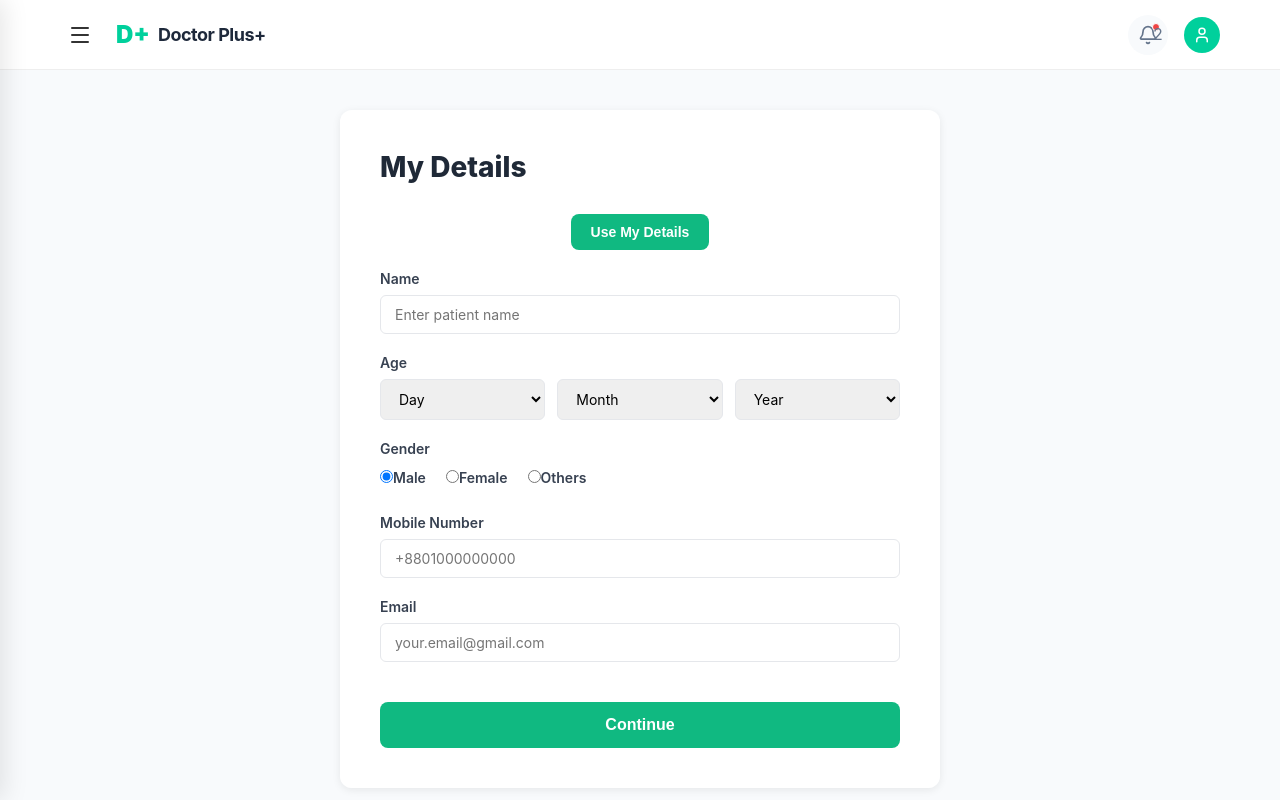
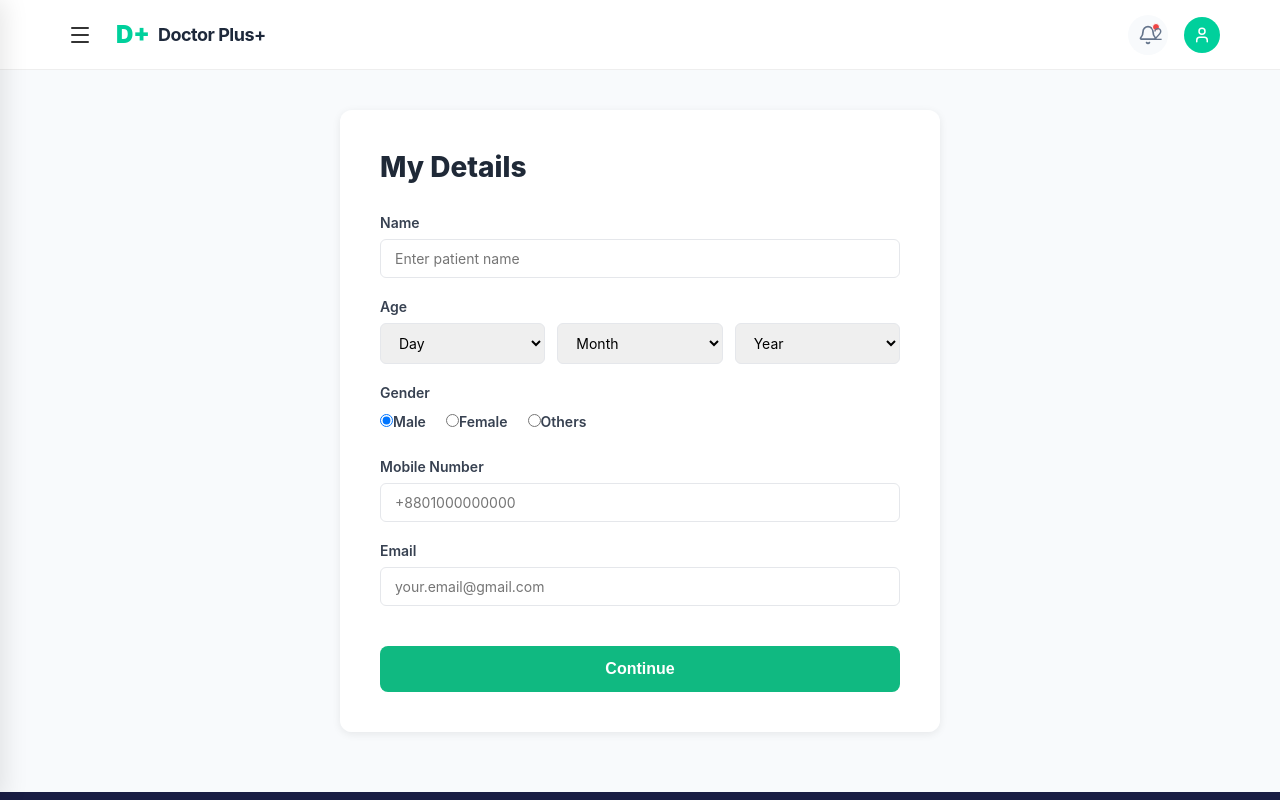
Before and after one commit to koushikjewargi/doctorcare-deploy, a React (Create React App) app in the folder frontend/: page /patient in a window 1280 px wide. Shown: the top 800 px of the page. Built offline with nearby package versions, Linux system fonts and the light colour scheme.

Commit message:
updated project files

```diff
--- a/frontend/src/Frontend/Containers/MedicalRecords.js
+++ b/frontend/src/Frontend/Containers/MedicalRecords.js
@@ -15,7 +15,7 @@ const MedicalRecords = () => {
 
   return (
     <div style={styles.container}>
-      <h2 style={styles.title}>Medical Records</h2>
+      <h2 style={styles.title}>My Details</h2>
       <div style={styles.list}>
         {records.map(rec => (
           <div key={rec.id} style={styles.recordCard}>
@@ -23,7 +23,7 @@ const MedicalRecords = () => {
               <h4 style={styles.date}>{rec.date}</h4>
               <p style={styles.docName}>{rec.doctor} • {rec.type}</p>
             </div>
-            <button style={styles.downloadBtn}>📄 Download PDF</button>
+            <button style={styles.downloadBtn} onClick={() => alert('Download PDF functionality coming soon')}>📄 Download PDF</button>
           </div>
         ))}
       </div>
--- a/frontend/src/Frontend/Containers/PatientDetailsPage.js
+++ b/frontend/src/Frontend/Containers/PatientDetailsPage.js
@@ -13,7 +13,6 @@ export default function PatientDetailsPage() {
     email: ''
   });
   const [errors, setErrors] = useState({});
-  const [useMyDetails, setUseMyDetails] = useState(false);
 
   const handleChange = (e) => {
     const { id, value, type, name } = e.target;
@@ -39,23 +38,6 @@ export default function PatientDetailsPage() {
     return Object.keys(newErrors).length === 0;
   };
 
-  const loadMyDetails = () => {
-    const savedDetails = localStorage.getItem('myPatientDetails');
-    if (savedDetails) {
-      const details = JSON.parse(savedDetails);
-      const [day, month, year] = details.dob ? details.dob.split('-') : ['', '', ''];
-      setFormData({
-        name: details.name || '',
-        day: day || '',
-        month: month || '',
-        year: year || '',
-        gender: details.gender || 'Male',
-        mobileNumber: details.mobileNumber || '',
-        email: details.email || ''
-      });
-      setUseMyDetails(true);
-    }
-  };
 
   const handleContinue = () => {
     if (validateForm()) {
@@ -66,10 +48,6 @@ export default function PatientDetailsPage() {
       };
       localStorage.setItem('patientDetails', JSON.stringify(patientData));
 
-      // If using my details, update the saved details
-      if (useMyDetails) {
-        localStorage.setItem('myPatientDetails', JSON.stringify(patientData));
-      }
 
       navigate('/payment');
     }
@@ -80,16 +58,6 @@ export default function PatientDetailsPage() {
       <div className="patient-form">
         <h2>My Details</h2>
 
-        <div style={{ marginBottom: '20px', textAlign: 'center' }}>
-          <button
-            className="btn-book"
-            onClick={loadMyDetails}
-            style={{ background: '#10b981', color: '#fff', border: 'none', padding: '10px 20px', borderRadius: '8px' }}
-          >
-            Use My Details
-          </button>
-          {useMyDetails && <p style={{ marginTop: '10px', color: '#10b981', fontSize: '14px' }}>Using your saved details</p>}
-        </div>
 
         <div className="form-group">
           <label>Name</label>
```
Also changed, not shown: frontend/src/Frontend/Containers/Diagnostics/PatientDetailsPage.js (+0 -12 lines).
